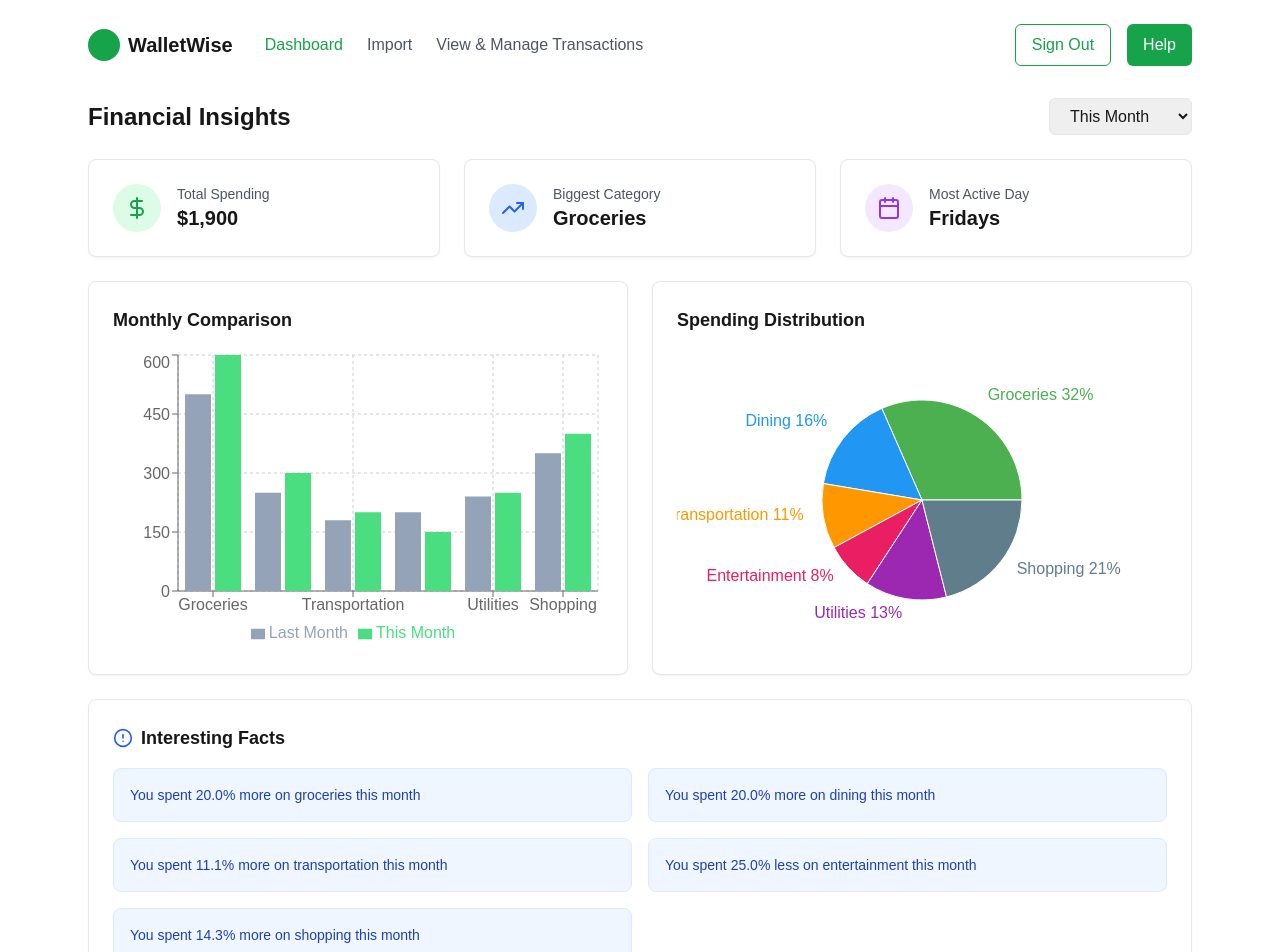
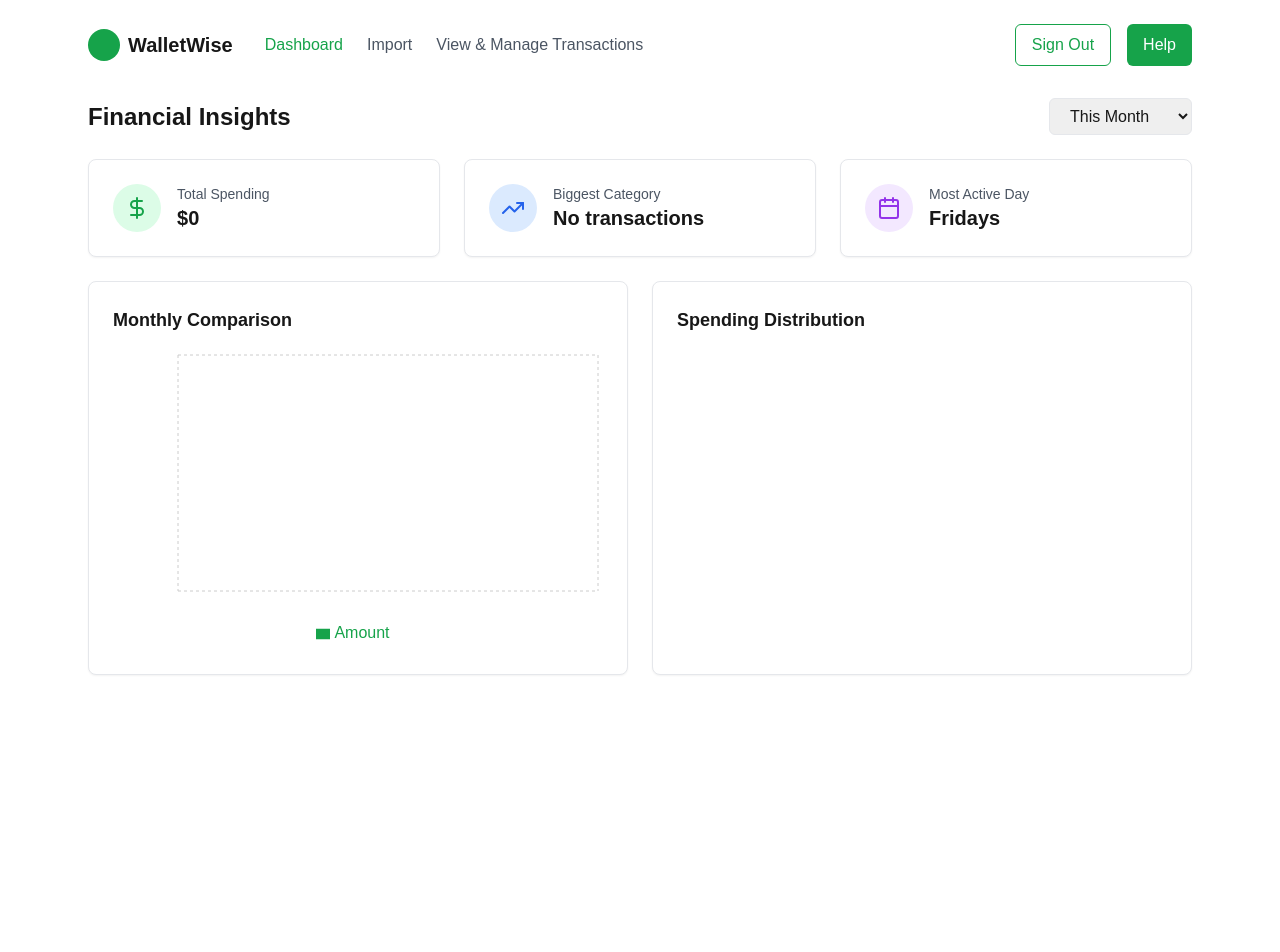
Before and after one commit to neel1104/bachat-web, a Next.js app: page / in a window 1280 px wide. Shown: the top 952 px of the page. After the commit the page ends 800 px from the top, so only its background shows below. Built offline with nearby package versions, Linux system fonts and the light colour scheme.

Commit message:
(feat) dashboard with real data

```diff
--- a/app/page.tsx
+++ b/app/page.tsx
@@ -1,5 +1,5 @@
 'use client';
-import React, { useState } from 'react';
+import React, { useState, useEffect } from 'react';
 import {
   BarChart, Bar, PieChart, Pie, Cell,
   XAxis, YAxis, CartesianGrid, Tooltip, Legend,
@@ -8,38 +8,72 @@ import {
 import { TrendingUp, DollarSign, Calendar, AlertCircle } from 'lucide-react';
 import Header from './components/header';
 
+interface Transaction {
+  id: string;
+  description: string;
+  amount: number;
+  date: string;
+  tags: string[];
+}
+
 const FinancialInsights = () => {
+  const [transactions, setTransactions] = useState<Transaction[]>([]);
   const [selectedPeriod, setSelectedPeriod] = useState('month');
 
-  // Sample monthly spending data
-  const monthlySpending = [
-    { category: 'Groceries', current: 600, previous: 500 },
-    { category: 'Dining', current: 300, previous: 250 },
-    { category: 'Transportation', current: 200, previous: 180 },
-    { category: 'Entertainment', current: 150, previous: 200 },
-    { category: 'Utilities', current: 250, previous: 240 },
-    { category: 'Shopping', current: 400, previous: 350 }
-  ];
+  useEffect(() => {
+    const transactionsFromStorage = JSON.parse(localStorage.getItem("transactions") || "[]");
+    setTransactions(transactionsFromStorage);
+  }, []);
 
-  // Calculate totals for pie chart
-  const totalSpending = monthlySpending.reduce((sum, item) => sum + item.current, 0);
-  const pieChartData = monthlySpending.map(item => ({
-    name: item.category,
-    value: item.current
-  }));
+  // Process transactions for pie chart
+  const pieChartData = React.useMemo(() => {
+    const categoryTotals = transactions.reduce((acc: { [key: string]: number }, transaction) => {
+      // Use the first tag as the category
+      const category = transaction.tags[0] || 'Uncategorized';
+      acc[category] = (acc[category] || 0) + transaction.amount;
+      return acc;
+    }, {});
+
+    return Object.entries(categoryTotals).map(([name, value]) => ({
+      name,
+      value: Math.round(Math.abs(value)) // Use absolute value to handle negative amounts
+    }));
+  }, [transactions]);
+
+  // Calculate total spending from actual transactions
+  const totalSpending = React.useMemo(() =>
+    transactions.reduce((sum, transaction) => sum + Math.abs(transaction.amount), 0),
+    [transactions]
+  );
 
   // Color palette for charts
   const COLORS = ['#4CAF50', '#2196F3', '#FF9800', '#E91E63', '#9C27B0', '#607D8B'];
 
   // Calculate interesting facts
-  const facts = monthlySpending.map(item => {
-    const percentChange = ((item.current - item.previous) / item.previous) * 100;
-    return {
-      category: item.category,
-      percentChange: percentChange,
-      message: `You spent ${Math.abs(percentChange).toFixed(1)}% ${percentChange > 0 ? 'more' : 'less'} on ${item.category.toLowerCase()} this month`
-    };
-  }).filter(fact => Math.abs(fact.percentChange) > 10);
+  // const facts = transactions.map(item => {
+  //   const percentChange = ((item.amount) / Math.abs(item.amount)) * 100;
+  //   return {
+  //     category: item.description,
+  //     percentChange: percentChange,
+  //     message: `You spent ${Math.abs(percentChange).toFixed(1)}% ${percentChange > 0 ? 'more' : 'less'} on ${item.description.toLowerCase()}`
+  //   };
+  // }).filter(fact => Math.abs(fact.percentChange) > 10);
+
+  // Process transactions for bar chart
+  const barChartData = React.useMemo(() => {
+    const categoryTotals = transactions.reduce((acc: { [key: string]: number }, transaction) => {
+      const category = transaction.tags[0] || 'Uncategorized';
+      acc[category] = (acc[category] || 0) + Math.abs(transaction.amount);
+      return acc;
+    }, {});
+
+    return Object.entries(categoryTotals).map(([category, amount]) => ({
+      category,
+      amount: Math.round(amount)
+    }));
+  }, [transactions]);
+
+  const topCategory = transactions.length > 0 ? barChartData.sort((a, b) => b.amount - a.amount)[0].category : 'No transactions';
 
   return (
     <div className="max-w-6xl mx-auto p-6 space-y-6">
@@ -79,7 +113,9 @@ const FinancialInsights = () => {
             </div>
             <div>
               <p className="text-sm text-gray-600">Biggest Category</p>
-              <p className="text-xl font-bold">Groceries</p>
+              <p className="text-xl font-bold">
+                {topCategory}
+              </p>
             </div>
           </div>
         </div>
@@ -102,14 +138,13 @@ const FinancialInsights = () => {
         <div className="bg-white p-6 rounded-lg shadow-sm border">
           <h2 className="text-lg font-semibold mb-4">Monthly Comparison</h2>
           <ResponsiveContainer width="100%" height={300}>
-            <BarChart data={monthlySpending}>
+            <BarChart data={barChartData}>
               <CartesianGrid strokeDasharray="3 3" />
               <XAxis dataKey="category" />
               <YAxis />
               <Tooltip />
               <Legend />
-              <Bar dataKey="previous" name="Last Month" fill="#94a3b8" />
-              <Bar dataKey="current" name="This Month" fill="#4ade80" />
+              <Bar dataKey="amount" name="Amount" fill="#16a34a" />
             </BarChart>
           </ResponsiveContainer>
         </div>
@@ -140,13 +175,13 @@ const FinancialInsights = () => {
       </div>
 
       {/* Insights Box */}
-      <div className="bg-white p-6 rounded-lg shadow-sm border">
+      {/* <div className="bg-white p-6 rounded-lg shadow-sm border">
         <div className="flex items-center gap-2 mb-4">
           <AlertCircle className="w-5 h-5 text-blue-600" />
           <h2 className="text-lg font-semibold">Interesting Facts</h2>
         </div>
         <div className="grid grid-cols-1 md:grid-cols-2 gap-4">
-          {facts.map((fact, index) => (
+           {facts.map((fact, index) => (
             <div
               key={index}
               className="p-4 rounded-lg bg-blue-50 border border-blue-100"
@@ -155,7 +190,7 @@ const FinancialInsights = () => {
             </div>
           ))}
         </div>
-      </div>
+      </div> */}
     </div>
   );
 };
```
